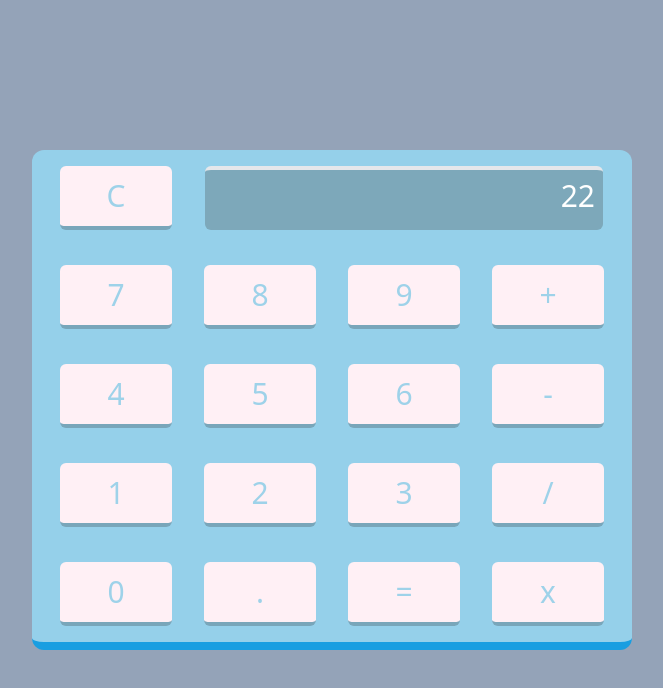
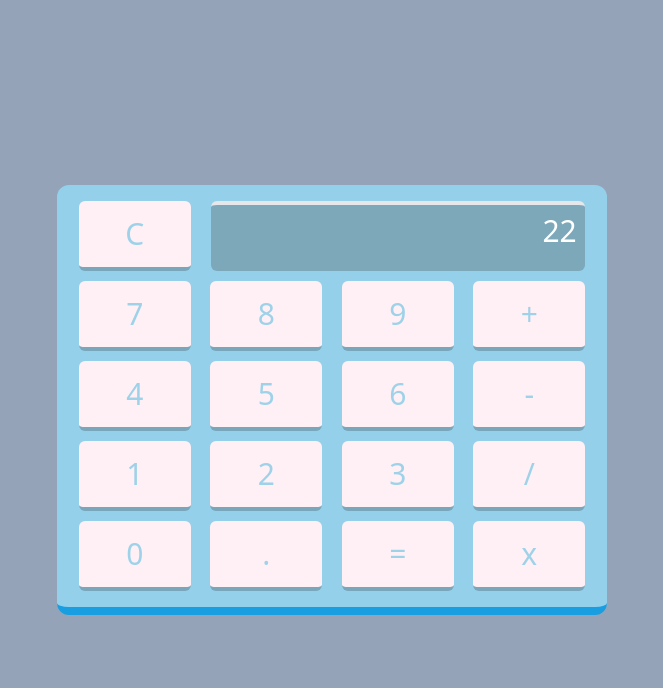
Before and after one commit to radualexeev/calculator, a React (Create React App) app in the folder client/: page / in a window 1280 px wide. Shown: the top 688 px of the page, without its empty margins (308-971 px from the left). Built offline with nearby package versions, Linux system fonts and the light colour scheme.

Commit message:
change the dimensions

```diff
--- a/client/tailwind.config.js
+++ b/client/tailwind.config.js
@@ -6,14 +6,14 @@ module.exports = {
   theme: {
     extend: {
       width: {
-        "calculator": "600px",
+        "calculator": "550px",
         "button": "112px",
-        "display": "398px"
+        "display": "374px"
       },
       height: {
-        "calculator": "500px",
-        "button": "64px",
-        "display": "64px"
+        "calculator": "430px",
+        "button": "70px",
+        "display": "70px"
       }
     },
   },
```
